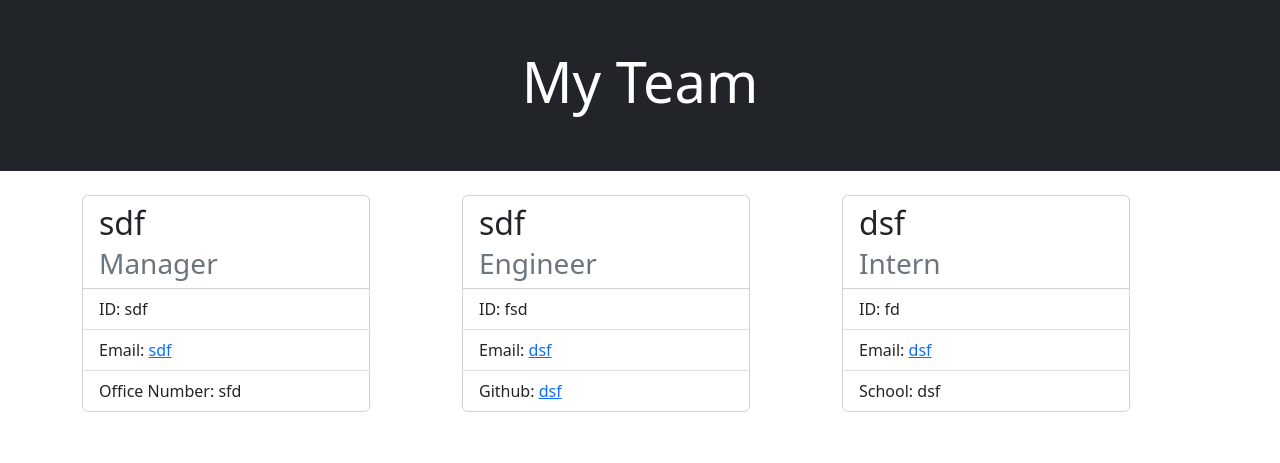
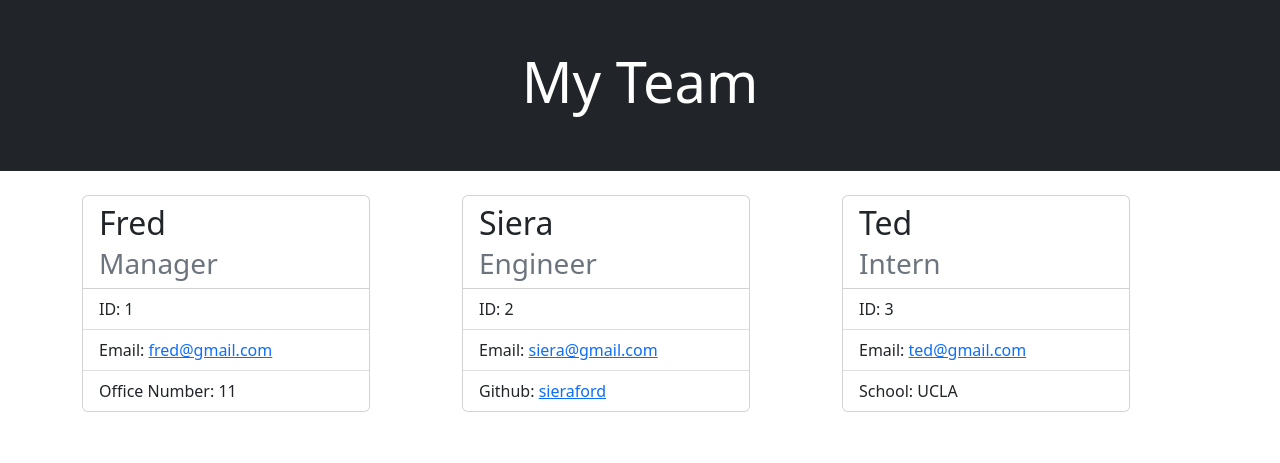
Before and after one commit to sieraford/team-profile-generator-siera, a website: page index.html in a window 1280 px wide. Drawn offline with nearby package versions, Linux system fonts and the light colour scheme.

Commit message:
update readme

```diff
--- a/index.html
+++ b/index.html
@@ -15,29 +15,29 @@
             <div class="row">
                 <div class="col">
                     <div class="card" style="width: 18rem;margin-bottom: 3rem;">
-                        <h2 class="card-title" style="padding-left: 1rem;padding-top: 0.5rem;">sdf</h2>
+                        <h2 class="card-title" style="padding-left: 1rem;padding-top: 0.5rem;">Fred</h2>
                         <h3 class="card-subtitle mb-2 text-muted" style="padding-left: 1rem">Manager</h3>
                         <ul class="list-group list-group-flush">
-                            <li class="list-group-item">ID: sdf</li>
+                            <li class="list-group-item">ID: 1</li>
                             <li class="list-group-item">Email:
-                                <a href=mailto:sdf>sdf</a>
+                                <a href=mailto:fred@gmail.com>fred@gmail.com</a>
                             </li>
-                            <li class="list-group-item">Office Number: sfd</li>
+                            <li class="list-group-item">Office Number: 11</li>
                         </ul>
                     </div>
                 </div>
 
         <div class="col">
             <div class="card" style="width: 18rem;margin-bottom: 3rem;">
-                <h2 class="card-title" style="padding-left: 1rem;padding-top: 0.5rem;">sdf</h2>
+                <h2 class="card-title" style="padding-left: 1rem;padding-top: 0.5rem;">Siera</h2>
                 <h3 class="card-subtitle mb-2 text-muted" style="padding-left: 1rem">Engineer</h3>
                 <ul class="list-group list-group-flush">
-                    <li class="list-group-item">ID: fsd</li>
+                    <li class="list-group-item">ID: 2</li>
                     <li class="list-group-item">Email:
-                        <a href=mailto:dsf>dsf</a>
+                        <a href=mailto:siera@gmail.com>siera@gmail.com</a>
                     </li>
                     <li class="list-group-item">Github:
-                    <a href="https://www.github.com/dsf" target="_blank">dsf</a>
+                    <a href="https://www.github.com/sieraford" target="_blank">sieraford</a>
                     </li>
                 </ul>
             </div>
@@ -45,14 +45,14 @@
 
         <div class="col">
             <div class="card" style="width: 18rem;margin-bottom: 3rem;">
-                <h2 class="card-title" style="padding-left: 1rem;padding-top: 0.5rem;">dsf</h2>
+                <h2 class="card-title" style="padding-left: 1rem;padding-top: 0.5rem;">Ted</h2>
                 <h3 class="card-subtitle mb-2 text-muted" style="padding-left: 1rem">Intern</h3>
                 <ul class="list-group list-group-flush">
-                    <li class="list-group-item">ID: fd</li>
+                    <li class="list-group-item">ID: 3</li>
                     <li class="list-group-item">Email:
-                        <a href=mailto:dsf>dsf</a>
+                        <a href=mailto:ted@gmail.com>ted@gmail.com</a>
                     </li>
-                    <li class="list-group-item">School: dsf</li>
+                    <li class="list-group-item">School: UCLA</li>
                 </ul>
             </div>
         </div>
```
Also changed, not shown: README.md, dist/index.html (deleted), dist/style.css (deleted).
